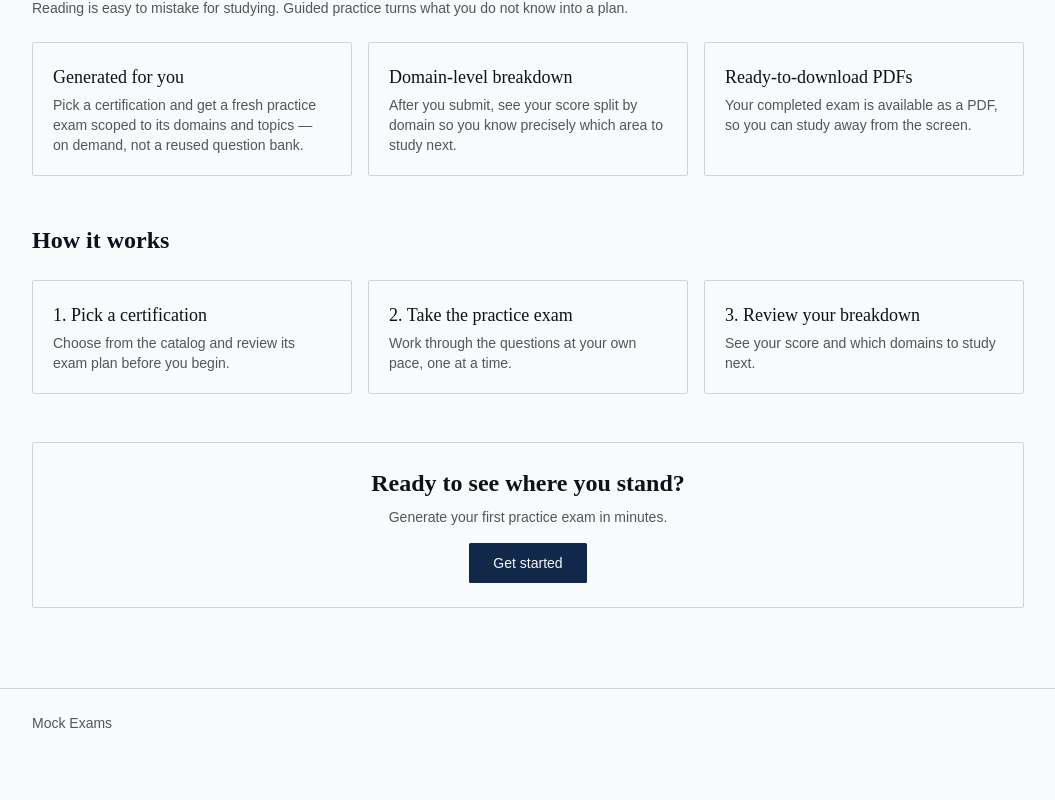
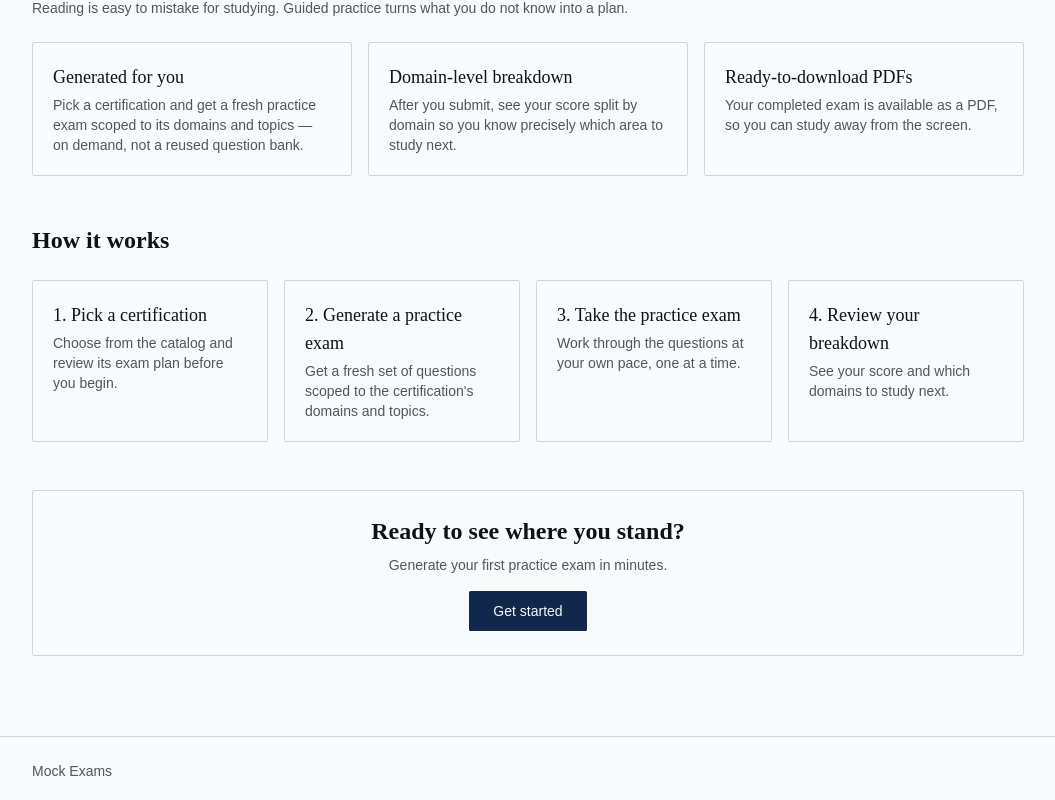
Before and after one commit to Alaksion/exam-generator-website, a React (Vite) app: page / in a window 1280 px wide. Shown: the part 628-1428 px from the top of the page, without its empty margins (112-1167 px from the left). Before the commit the page ends 1385 px from the top, so only its background shows below. Built offline with nearby package versions, Linux system fonts and the light colour scheme; no server answers.

Commit message:
fix: address review findings on landing motif and walkthrough
Tighten the SVG motif to the requested two-tone treatment (secondary field plus
primary marks, dropping the accent dots) and add the missing generate step to
the how-it-works walkthrough so it mirrors the full journey.

```diff
--- a/src/pages/Landing/LandingPage.tsx
+++ b/src/pages/Landing/LandingPage.tsx
@@ -26,13 +26,6 @@ function LandingMotif({ className }: { className?: string }) {
         <rect x="144" y="144" width="32" height="32" rx="2" />
         <rect x="208" y="208" width="32" height="32" rx="2" />
         <rect x="272" y="272" width="32" height="32" rx="2" />
-      </g>
-      <g className="fill-accent">
-        <circle cx="48" cy="160" r="8" />
-        <circle cx="112" cy="32" r="8" />
-        <circle cx="176" cy="96" r="8" />
-        <circle cx="240" cy="160" r="8" />
-        <circle cx="304" cy="48" r="8" />
       </g>
     </svg>
   )
@@ -137,7 +130,7 @@ export function LandingPage() {
           <h2 className="font-heading text-2xl font-semibold mb-6">
             How it works
           </h2>
-          <div className="grid gap-4 sm:grid-cols-3">
+          <div className="grid gap-4 sm:grid-cols-2 lg:grid-cols-4">
             <div className="rounded-lg border p-5">
               <h3 className="font-heading text-lg font-medium">1. Pick a certification</h3>
               <p className="mt-1 text-sm text-muted-foreground">
@@ -146,7 +139,16 @@ export function LandingPage() {
             </div>
             <div className="rounded-lg border p-5">
               <h3 className="font-heading text-lg font-medium">
-                2. Take the practice exam
+                2. Generate a practice exam
+              </h3>
+              <p className="mt-1 text-sm text-muted-foreground">
+                Get a fresh set of questions scoped to the certification's domains
+                and topics.
+              </p>
+            </div>
+            <div className="rounded-lg border p-5">
+              <h3 className="font-heading text-lg font-medium">
+                3. Take the practice exam
               </h3>
               <p className="mt-1 text-sm text-muted-foreground">
                 Work through the questions at your own pace, one at a time.
@@ -154,7 +156,7 @@ export function LandingPage() {
             </div>
             <div className="rounded-lg border p-5">
               <h3 className="font-heading text-lg font-medium">
-                3. Review your breakdown
+                4. Review your breakdown
               </h3>
               <p className="mt-1 text-sm text-muted-foreground">
                 See your score and which domains to study next.
```
